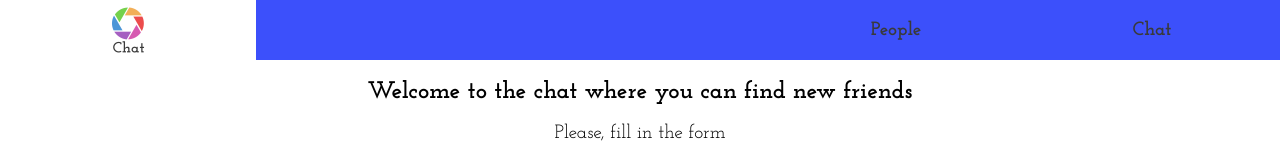
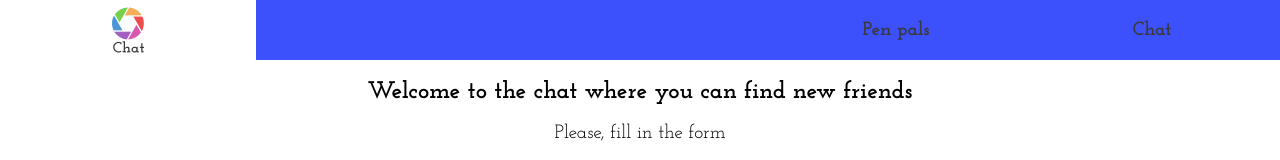
Before and after one commit to kyrylo93/chat, a React app: page / in a window 1280 px wide. Shown: the top 160 px of the page. Built offline with nearby package versions, Linux system fonts and the light colour scheme.

Commit message:
changed /people link to /pen-pals

```diff
--- a/src/components/Navigation/NavigationItems/NavigationItems.js
+++ b/src/components/Navigation/NavigationItems/NavigationItems.js
@@ -9,7 +9,7 @@ const NavigationItems = (props) => {
 	return (
 		<ul className={classes.NavigationItems}>
 			<NavigationItem itemName={'Logo'} path={'/'} isLogo />
-			<NavigationItem itemName={'People'} path={'/people'} disabled />
+			<NavigationItem itemName={'Pen pals'} path={'/pen-pals'} disabled />
 			<NavigationItem itemName={'Chat'} path={'/chat'} disabled />
 		</ul>
 	)
--- a/src/containers/MainPage/MainPage.js
+++ b/src/containers/MainPage/MainPage.js
@@ -24,7 +24,7 @@ const MainPage = () => {
 			<p>Please, fill in the form</p>
 			<UserForm setModalVisibility={boolean => setModalVisibility(boolean)} />
 			{modal}
-			{makeRedirect ? <Redirect to='/people' /> : null}
+			{makeRedirect ? <Redirect to='/pen-pals' /> : null}
 
 		</section>
 	)
```
